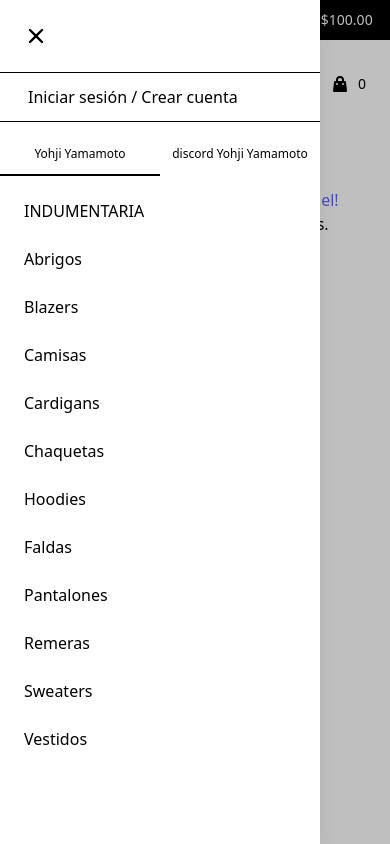
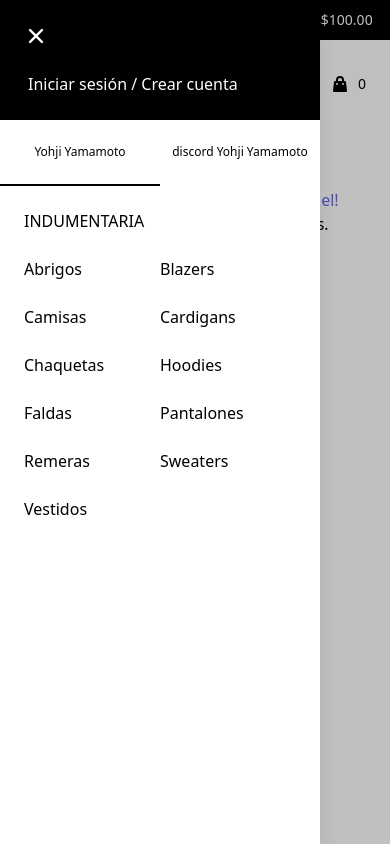
Before and after one commit to mariaflorenciarecio/yohji-yamamoto, a React (Create React App) app: page / in a window 390 px wide. Both pictures are taken after a click on the button "Abrir menú". Built offline with nearby package versions, Linux system fonts and the light colour scheme.

Commit message:
menu-definitivo

```diff
--- a/src/components/NavBar.jsx
+++ b/src/components/NavBar.jsx
@@ -93,10 +93,10 @@
                         <div className="relative max-w-xs w-full bg-white shadow-xl pb-12 flex flex-col overflow-y-auto">
 
                             {/* Botón para cerrar el menú */}
-                            <div className="px-6 pt-6 pb-4 flex">
+                            <div className="px-6 pt-6 flex bg-black">
                                 <button
                                     type="button"
-                                    className="-m-2 p-2 inline-flex text-black"
+                                    className="-m-2 p-2 inline-flex text-white"
                                     onClick={() => setOpen(false)}
                                 >
                                     <span className="sr-only">Cerrar menú</span>
@@ -105,11 +105,11 @@
                             </div>
 
                             {/* Enlaces */}
-                            <Tab.Group as="div" className="mt-2">
+                            <Tab.Group as="div">
 
                                 {/* Iniciar sesión / Crear cuenta */}
-                                <div className="flow-root border-y border-black">
-                                    <a href="#" className="pl-7 py-3 block font-medium text-black">
+                                <div className="flow-root bg-black">
+                                    <a href="#" className="pl-7 py-6 block font-light text-white">
                                         Iniciar sesión / Crear cuenta
                                     </a>
                                 </div>
@@ -122,7 +122,7 @@
                                             className={({ selected }) =>
                                                 classNames(
                                                     selected ? 'text-black border-black' : 'text-black border-transparent',
-                                                    'flex-1 pb-3 pt-6 border-b-2 font-medium text-xs'
+                                                    'flex-1 pb-6 pt-6 border-b-2 font-medium text-xs'
                                                 )
                                             }
                                         >
@@ -134,7 +134,7 @@
                                 {/* Secciones */}
                                 <Tab.Panels as={Fragment}>
                                     {navigation.categories.map((category) => (
-                                        <Tab.Panel key={category.name} className="px-6 py-6 px-4 space-y-10">
+                                        <Tab.Panel key={category.name} className="px-6 py-6 space-y-10">
                                             {category.sections.map((section) => (
                                                 <div key={section.name}>
                                                     <p id={`${category.id}-${section.id}-heading-mobile`} className="font-medium text-black uppercase">
@@ -143,7 +143,7 @@
                                                     <ul
                                                         role="list"
                                                         aria-labelledby={`${category.id}-${section.id}-heading-mobile`}
-                                                        className="mt-6 flex flex-col space-y-6"
+                                                        className="grid grid-cols-2 space-y-6 items-baseline"
                                                     >
                                                         {section.items.map((item) => (
                                                             <li key={item.name} className="flow-root">
```
